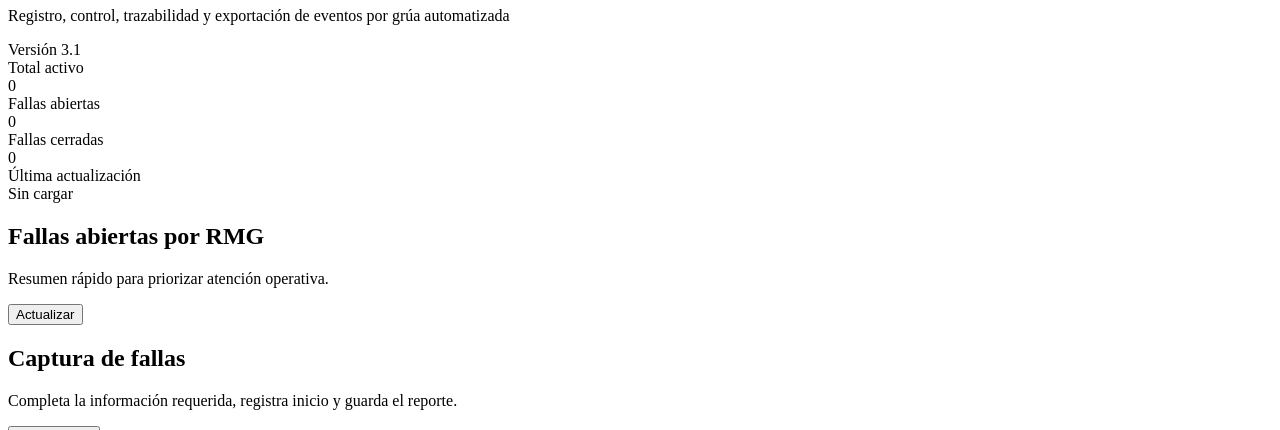
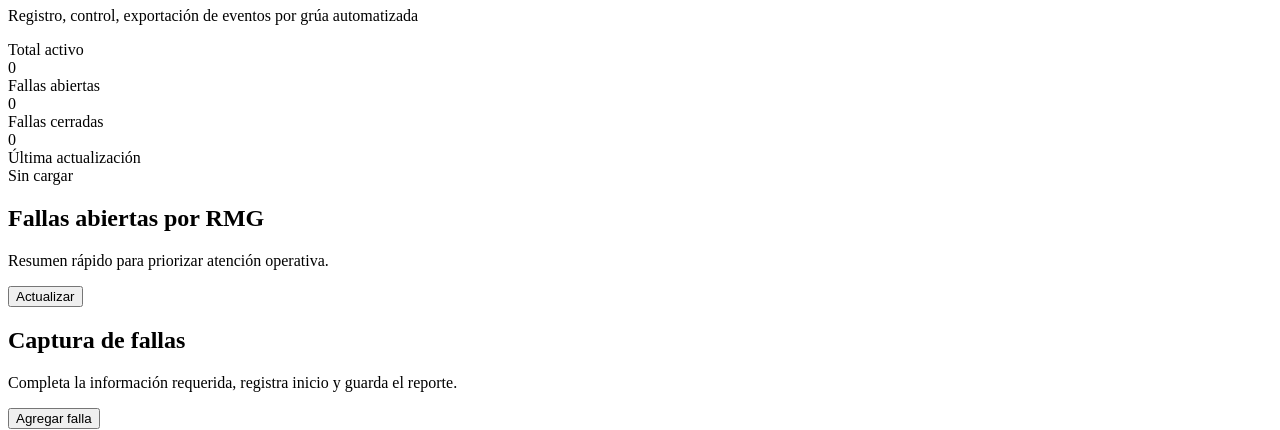
Before and after one commit to jbonilla2987-maker/reportearmg, a plain HTML site: page index.html in a window 1280 px wide. Shown: the part 670-1100 px from the top of the page. Drawn offline with Linux system fonts and the light colour scheme.

Commit message:
Update index.html

```diff
--- a/index.html
+++ b/index.html
@@ -15,8 +15,8 @@
       <div class="hero-copy">
         <span class="eyebrow">Sistema de seguimiento operacional</span>
         <h1>Reporte de Fallas RMG</h1>
-        <p>Registro, control, trazabilidad y exportación de eventos por grúa automatizada</p>
-        <span class="version-badge">Versión 3.1</span>
+        <p>Registro, control, exportación de eventos por grúa automatizada</p>
+
       </div>
     </div>
   </header>
```
